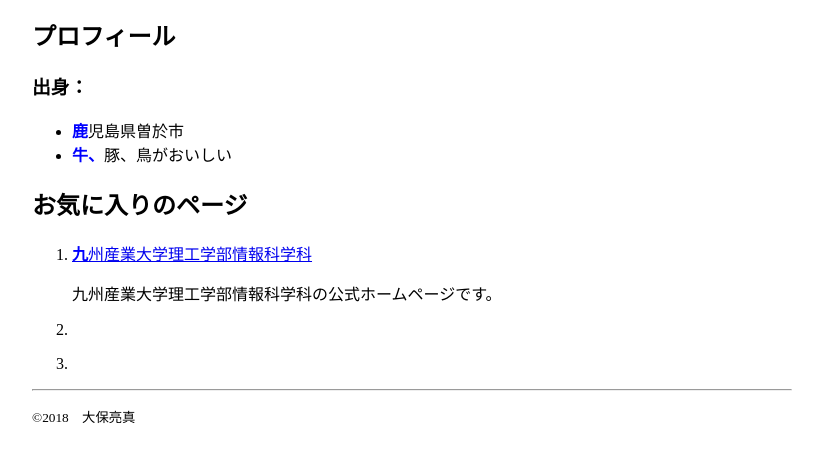
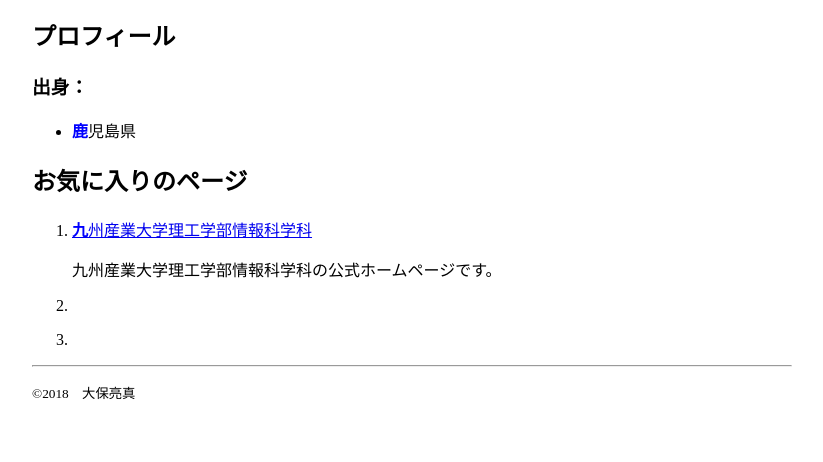
Before and after one commit to k18rs026/test01, a plain HTML site: page index.html in a window 1280 px wide. Shown: the part 152-614 px from the top of the page, without its empty margins (228-1051 px from the left). Drawn offline with Linux system fonts and the light colour scheme.

Commit message:
Update index.html

```diff
--- a/index.html
+++ b/index.html
@@ -13,8 +13,7 @@
 <h2>プロフィール</h2>
 <h3>出身：</h3>
 <ul>
-<li>鹿児島県曽於市</li>
-<li>牛、豚、鳥がおいしい</li>
+<li>鹿児島県</li>
 </ul>
 
 <h2>お気に入りのページ</h2>
```
